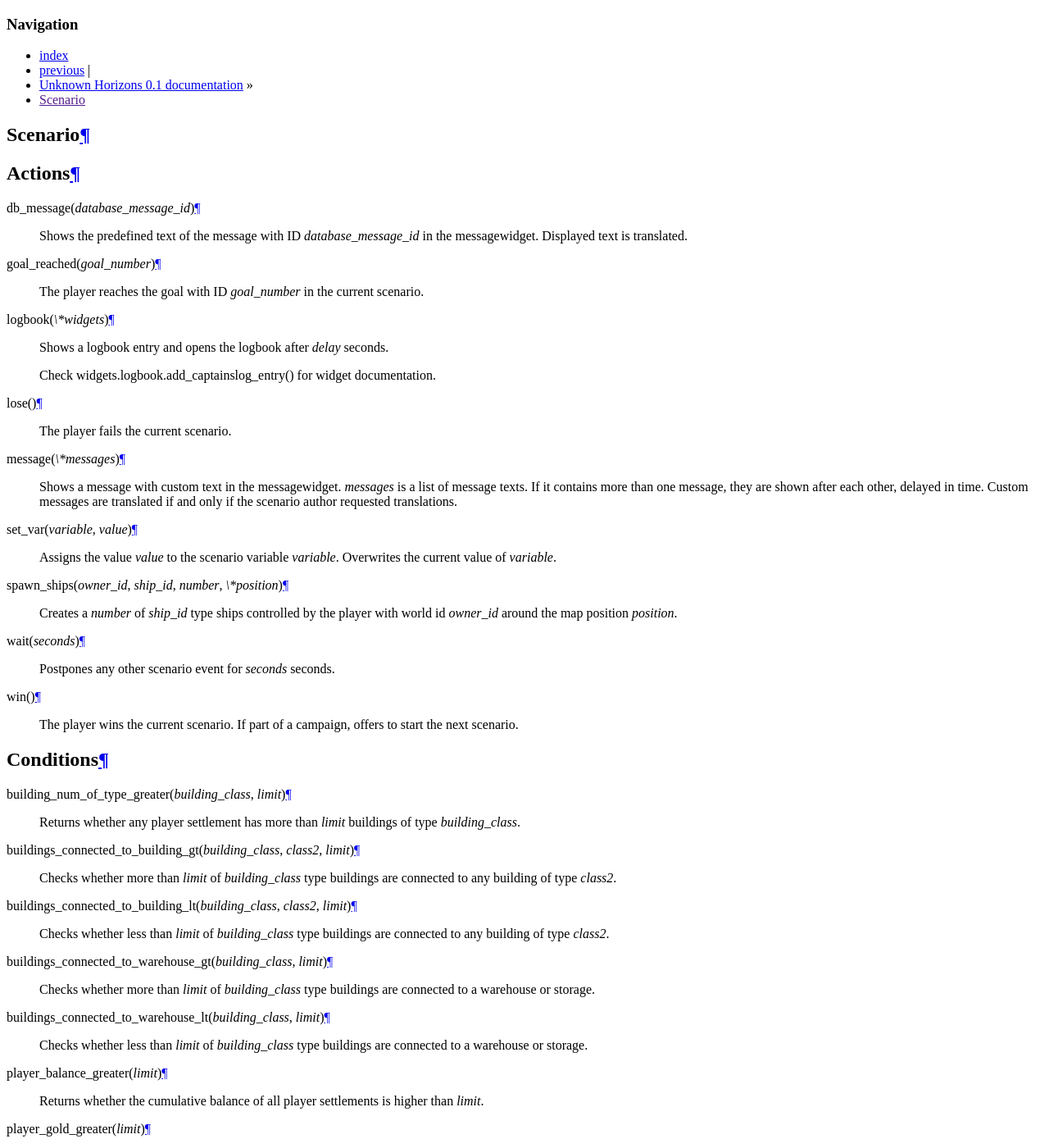
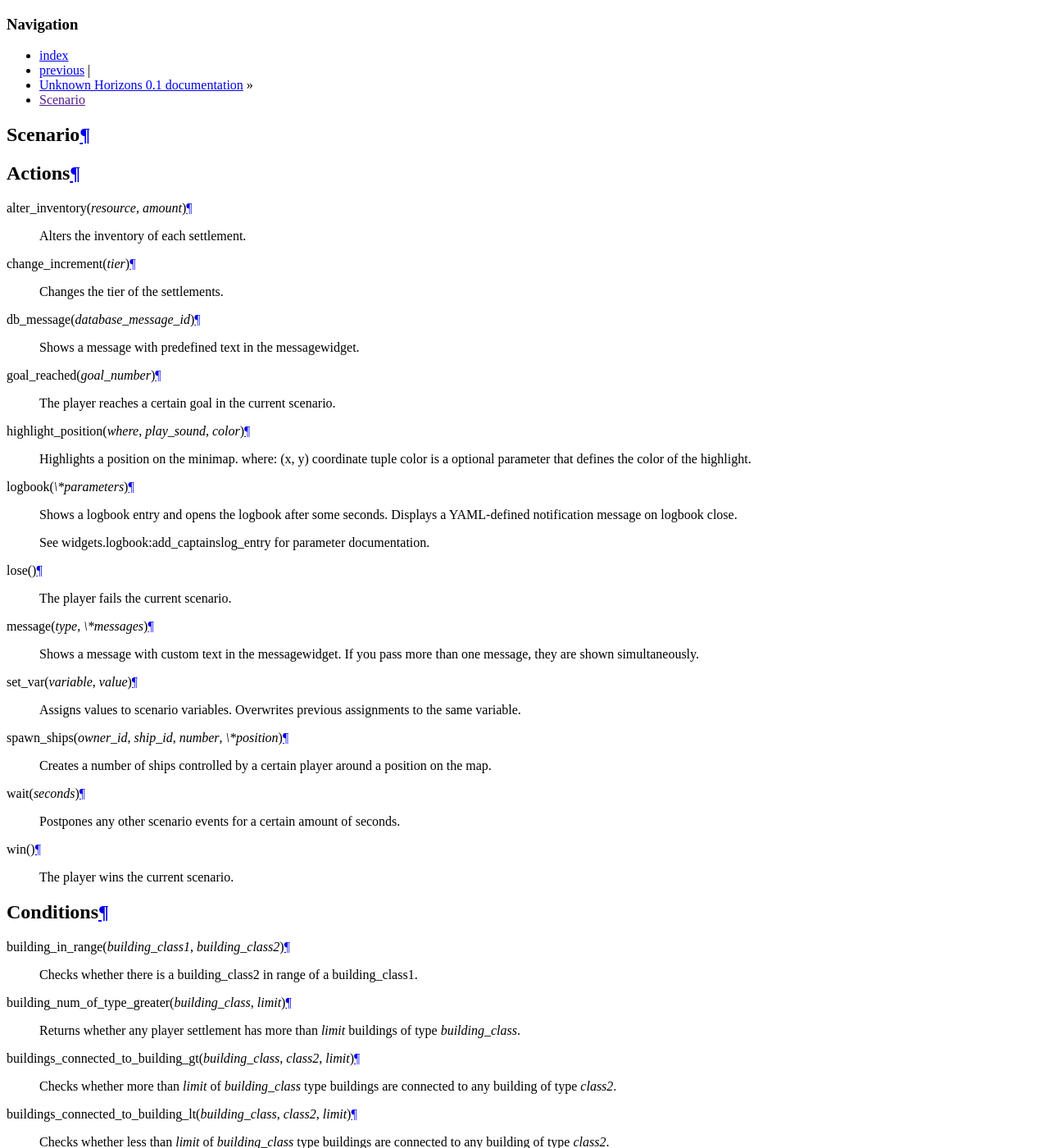
Before and after one commit to unknown-horizons/docs, a Sphinx documentation site: the page built from docs/scenario.rst, in a window 1280 px wide and 1400 px high. Shown: the whole window at 82% size. Built offline with Sphinx 7.4.7, drawn with Linux system fonts in a browser that asks for light colours; some of the changed text lies outside the part shown.

Commit message:
Update scenario docs

```diff
--- a/docs/scenario.rst
+++ b/docs/scenario.rst
@@ -2,46 +2,51 @@ Scenario
 ========
 Actions
 -------
+.. function:: alter_inventory(resource, amount)
+
+   Alters the inventory of each settlement.
+
+.. function:: change_increment(tier)
+
+   Changes the tier of the settlements.
+
 .. function:: db_message(database_message_id)
 
-   Shows the predefined text of the message with ID *database_message_id*
-   in the messagewidget. Displayed text is translated.
+   Shows a message with predefined text in the messagewidget.
 
 .. function:: goal_reached(goal_number)
 
-   The player reaches the goal with ID *goal_number* in the current scenario.
+   The player reaches a certain goal in the current scenario.
 
-.. function:: logbook(\*widgets)
+.. function:: highlight_position(where, play_sound, color)
 
-   Shows a logbook entry and opens the logbook after *delay* seconds.
+   Highlights a position on the minimap.
+   where: (x, y) coordinate tuple
+   color is a optional parameter that defines the color of the highlight.
 
+.. function:: logbook(\*parameters)
 
+   Shows a logbook entry and opens the logbook after some seconds.
+   Displays a YAML-defined notification message on logbook close.
 
-
-   Check widgets.logbook.add_captainslog_entry() for widget documentation.
-
+   See widgets.logbook:add_captainslog_entry for parameter documentation.
 
 .. function:: lose()
 
    The player fails the current scenario.
 
-.. function:: message(\*messages)
+.. function:: message(type, \*messages )
 
-   Shows a message with custom text in the messagewidget. *messages* is a list of message texts.
-   If it contains more than one message, they are shown after each other, delayed in time.
-   Custom messages are translated if and only if the scenario author requested translations.
+   Shows a message with custom text in the messagewidget.
+   If you pass more than one message, they are shown simultaneously.
 
 .. function:: set_var(variable, value)
 
-   Assigns the value *value* to the scenario variable *variable*.
-   Overwrites the current value of *variable*.
+   Assigns values to scenario variables. Overwrites previous assignments to the same variable.
 
 .. function:: spawn_ships(owner_id, ship_id, number, \*position )
 
-
-   Creates a *number* of *ship_id* type ships controlled by the player
-   with world id *owner_id* around the map position *position*.
-
+   Creates a number of ships controlled by a certain player around a position on the map.
 
 
 
@@ -49,14 +54,18 @@ Actions
 
 .. function:: wait(seconds)
 
-   Postpones any other scenario event for *seconds* seconds.
+   Postpones any other scenario events for a certain amount of seconds.
 
 .. function:: win()
 
-   The player wins the current scenario. If part of a campaign, offers to start the next scenario.
+   The player wins the current scenario.
 
 Conditions
 ----------
+.. function:: building_in_range(building_class1, building_class2)
+
+   Checks whether there is a building_class2 in range of a building_class1.
+
 .. function:: building_num_of_type_greater(building_class, limit)
 
    Returns whether any player settlement has more than *limit* buildings of type *building_class*.
@@ -80,6 +89,10 @@ Conditions
 
    Checks whether less than *limit* of *building_class* type buildings are
    connected to a warehouse or storage.
+
+.. function:: game_started()
+
+   Always return True. Used for one-off events
 
 .. function:: player_balance_greater(limit)
 
@@ -148,7 +161,7 @@ Conditions
 
 .. function:: settler_level_greater(limit)
 
-   Returns whether the highest increment reached in any player settlement is greater than *limit*.
+   Returns whether the highest tier reached in any player settlement is greater than *limit*.
 
 .. function:: time_passed(seconds)
 
```
